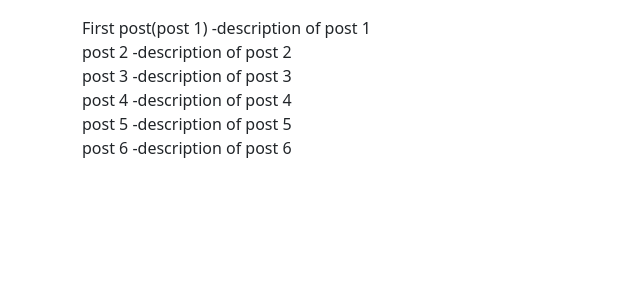
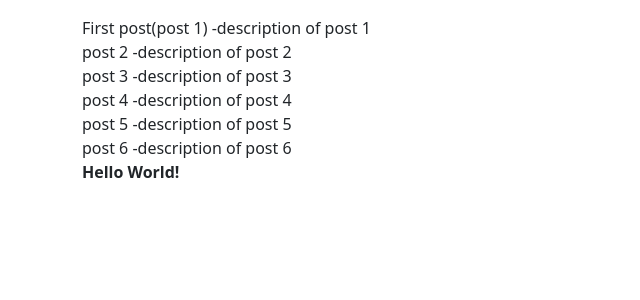
Before and after one commit to Andrew3369/A4-Network, a Django app: page / in a window 1280 px wide. Shown: the top 300 px of the page, without its empty margins (0-640 px from the left). Run offline with Django 4.2, Linux system fonts and the light colour scheme; data comes from the database, SQL or seed files in the repository; some libraries are stand-ins or nearby versions.

Commit message:
Completed Chapter 6: First DOM Manipulation

```diff
--- a/dj_ajax/src/posts/static/posts/main.js
+++ b/dj_ajax/src/posts/static/posts/main.js
@@ -1 +1,6 @@
-console.log('hello world!')
+console.log('hello world!');
+
+const helloWorld = document.getElementById('hello-world');
+
+helloWorld.textContent = 'Hello World!';
+helloWorld.innerHTML = '<b>Hello World!<b>';
--- a/dj_ajax/src/posts/templates/posts/main.html
+++ b/dj_ajax/src/posts/templates/posts/main.html
@@ -14,4 +14,5 @@ posts
 {% for obj in qs %}
     {{obj.title}} -{{obj.body}} <br>
 {% endfor %}
+    <div id="hello-world"></div>
 {% endblock content %}
```
